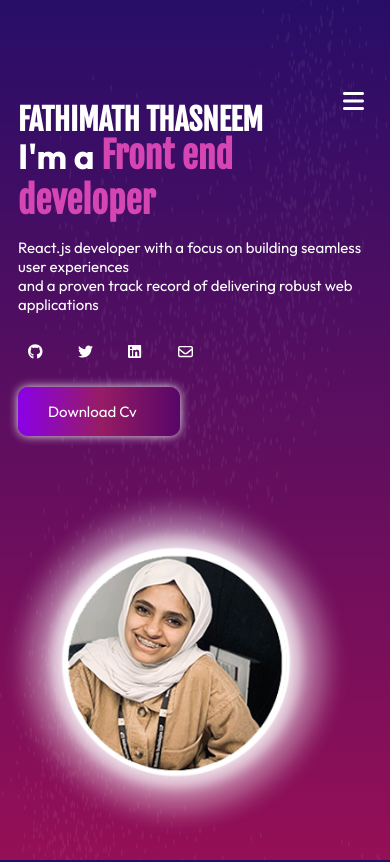
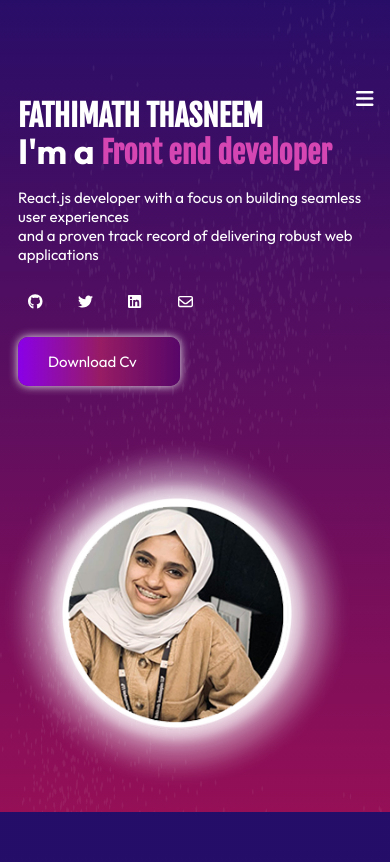
Before and after one commit to thasneem1997/portfolio, a React (Create React App) app: page / in a window 390 px wide. Shown: the top 862 px of the page. Built offline with nearby package versions, Linux system fonts and the light colour scheme.

Commit message:
updated again responsive code

```diff
--- a/src/App.css
+++ b/src/App.css
@@ -586,7 +586,7 @@ label {
   }
 
   .typing {
-    font-size: 36px !important;
+    font-size: 30px !important;
   }
 
   .slider {
--- a/src/Components/Slider.jsx
+++ b/src/Components/Slider.jsx
@@ -41,7 +41,7 @@ function Slider() {
                 <i
                   className="fas fa-bars"
                   onClick={handleclick}
-                  style={{ fontSize: "24px" }}
+                  style={{ fontSize: "20px", marginLeft: "13px" }}
                 ></i>
               </div>
             )}
```
